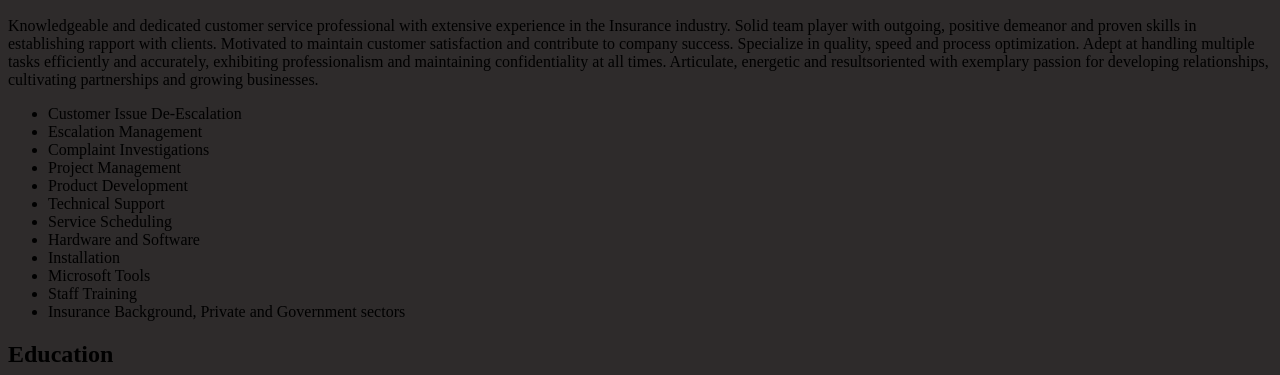
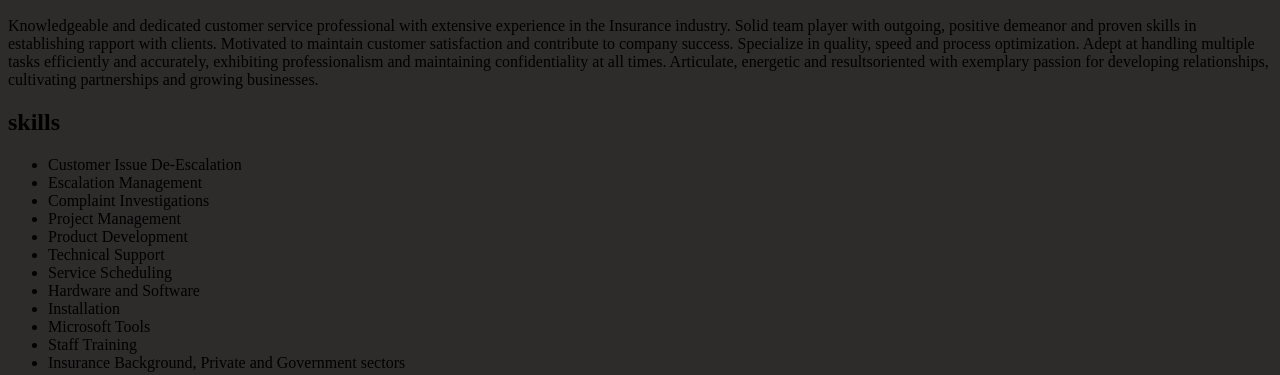
Before and after one commit to ah0986372/ah0986372.github.io, a plain HTML site: page index.html in a window 1280 px wide. Shown: the part 686-1061 px from the top of the page. Drawn offline with Linux system fonts and the light colour scheme.

Commit message:
Validation

```diff
--- a/index.html
+++ b/index.html
@@ -39,8 +39,8 @@
             <p>Akeem Hertenstein</p>
             <hr>
             <!-- Phone Icon -->
-            <a href="tel: 602-492-8002">Call Me</a>
-            <a href="mailto: KingHertenstein@gmail.com">E-mail Me</a>
+            <a href="tel:602-492-8002">Call Me</a>
+            <a href="mailto:KingHertenstein@gmail.com">E-mail Me</a>
             <iframe
                 src="https://www.google.com/maps/embed?pb=!1m18!1m12!1m3!1d102435.80819448551!2d-93.34543415793499!3d36.64758757319154!2m3!1f0!2f0!3f0!3m2!1i1024!2i768!4f13.1!3m3!1m2!1s0x87cf01e9c1f60ea9%3A0xf3370960da92ac34!2sBranson%2C%20MO%2065616!5e0!3m2!1sen!2sus!4v1690336472487!5m2!1sen!2sus"
                 width="600" height="450" style="border:0;" allowfullscreen="" loading="lazy"
@@ -62,6 +62,7 @@
                 </p>
             </section>
             <section class="skills">
+                <h2>skills</h2>
                 <ul class="skilllist">
                     <li>Customer Issue De-Escalation</li>
                     <li>Escalation Management</li>
```
